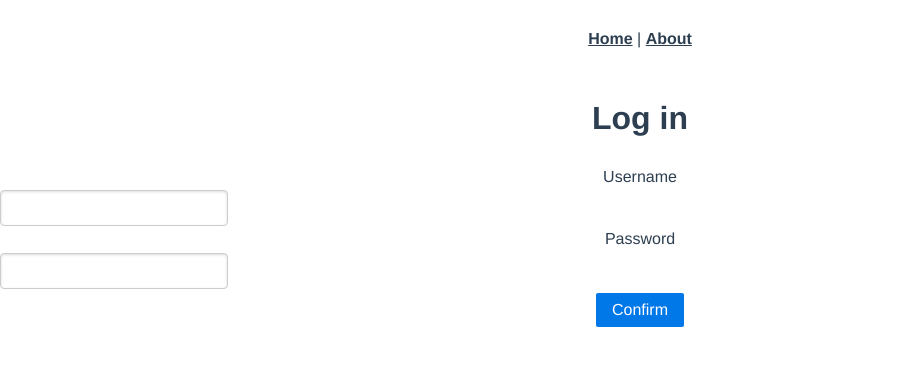
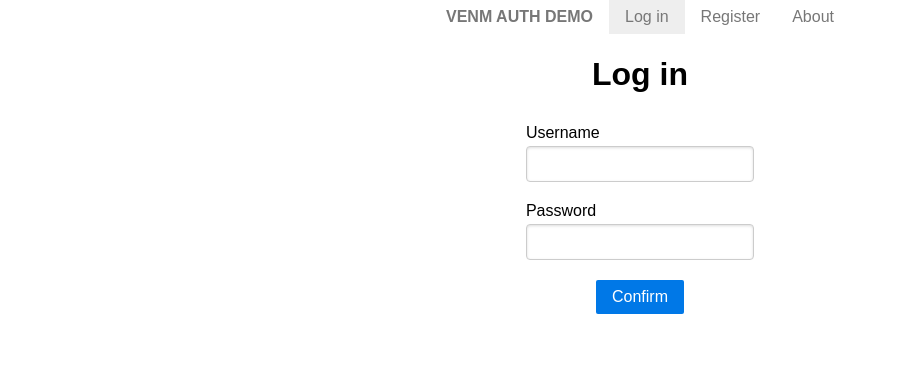
Before and after one commit to maciejpedzich/venm-auth-demo, a Vue app: page /#/login in a window 1280 px wide. Shown: the top 366 px of the page, without its empty margins (0-897 px from the left). Built offline with nearby package versions, Linux system fonts and the light colour scheme; no server answers.

Commit message:
Change tabs depending on isAuthenticated

```diff
--- a/src/App.vue
+++ b/src/App.vue
@@ -1,30 +1,110 @@
 <template>
-  <div id="nav">
-    <router-link to="/">Home</router-link> |
-    <router-link to="/about">About</router-link>
+  <div class="pure-menu pure-menu-horizontal">
+    <div class="pure-menu-heading pure-menu-link">
+      <strong>VENM Auth Demo</strong>
+    </div>
+    <ul class="pure-menu-list">
+      <template v-if="isAuthenticated">
+        <li class="pure-menu-item">
+          <router-link to="/" class="pure-menu-link">Home</router-link>
+        </li>
+        <li class="pure-menu-item">
+          <div class="pure-menu-link">
+            Logged in as: {{ currentUser.username }}
+          </div>
+        </li>
+        <li class="pure-menu-item" @click="logOut">
+          <div class="pure-menu-link">Log out</div>
+        </li>
+      </template>
+      <template v-else>
+        <li class="pure-menu-item">
+          <router-link to="/login" class="pure-menu-link">
+            Log in
+          </router-link>
+        </li>
+        <li class="pure-menu-item">
+          <router-link to="/register" class="pure-menu-link">
+            Register
+          </router-link>
+        </li>
+      </template>
+      <li class="pure-menu-item">
+        <router-link to="/about" class="pure-menu-link">About</router-link>
+      </li>
+    </ul>
   </div>
-  <router-view />
+  <router-view></router-view>
 </template>
+
+<script lang="ts">
+import { defineComponent, computed, onMounted, onUnmounted } from 'vue';
+import { useStore } from 'vuex';
+import { useRouter } from 'vue-router';
+
+import UserPayload from './interfaces/payloads/user';
+
+export default defineComponent({
+  name: 'App',
+  setup() {
+    const store = useStore();
+    const router = useRouter();
+
+    const isAuthenticated = computed<boolean>(
+      () => store.getters.isAuthenticated
+    );
+    const currentUser = computed<UserPayload | null>(
+      () => store.getters.getCurrentUser
+    );
+
+    onMounted(() => {
+      const nextRefreshTimestamp = computed<number | null>(
+        () => store.getters.getNextRefreshTimestamp
+      ).value;
+
+      if (nextRefreshTimestamp) {
+        const timeout = nextRefreshTimestamp - new Date().getTime();
+        store.dispatch('startRefreshTimeout', timeout);
+      }
+    });
+
+    onUnmounted(() => store.commit('SET_REFRESH_TIMEOUT_ID', null));
+
+    function logOut() {
+      const refreshTimeoutId = computed<number | null>(
+        () => store.getters.getRefreshTimeoutId
+      ).value;
+
+      window.clearTimeout(refreshTimeoutId as number);
+      store.commit('LOG_OUT');
+      router.push('/login');
+    }
+
+    return { isAuthenticated, currentUser, logOut };
+  }
+});
+</script>
 
 <style>
 #app {
-  font-family: Avenir, Helvetica, Arial, sans-serif;
-  -webkit-font-smoothing: antialiased;
-  -moz-osx-font-smoothing: grayscale;
   text-align: center;
-  color: #2c3e50;
 }
 
-#nav {
-  padding: 30px;
+a.router-link-exact-active {
+  background-color: #eee;
 }
 
-#nav a {
-  font-weight: bold;
-  color: #2c3e50;
+form {
+  display: inline-block;
 }
 
-#nav a.router-link-exact-active {
-  color: #42b983;
+label {
+  text-align: left;
+}
+
+.pure-form-stacked input[type='text'],
+.pure-form-stacked input[type='email'],
+.pure-form-stacked input[type='password'] {
+  margin-bottom: 1.2rem;
 }
 </style>
```
